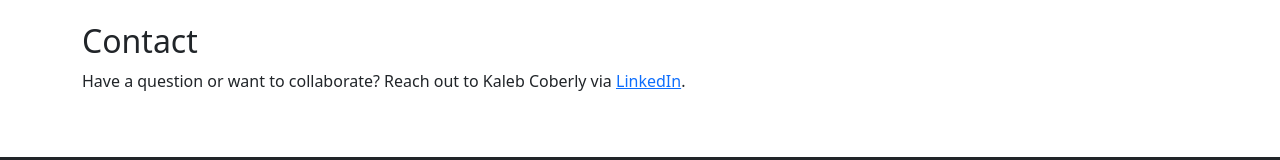
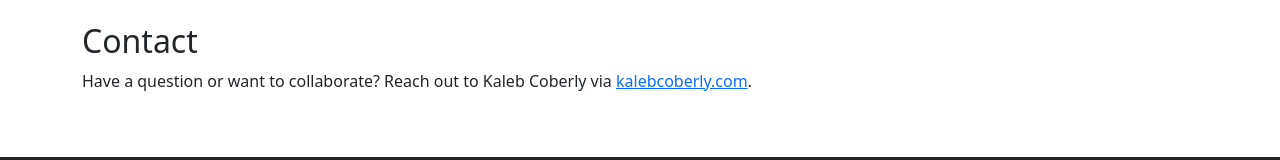
Before and after one commit to crickets-and-comb/crickets-and-comb.github.io, a plain HTML site: page index.html in a window 1280 px wide. Shown: the part 2229-2389 px from the top of the page. Drawn offline with nearby package versions, Linux system fonts and the light colour scheme.

Commit message:
Use kalebcoberly.com. (#27)

```diff
--- a/index.html
+++ b/index.html
@@ -134,7 +134,7 @@
 <section id="contact" class="py-5">
     <div class="container">
         <h2>Contact</h2>
-        <p>Have a question or want to collaborate? Reach out to Kaleb Coberly via <a href="https://www.linkedin.com/in/kaleb-coberly/" target="_blank">LinkedIn</a>.</p>
+        <p>Have a question or want to collaborate? Reach out to Kaleb Coberly via <a href="https://kalebcoberly.com" target="_blank">kalebcoberly.com</a>.</p>
     </div>
 </section>
 
```
